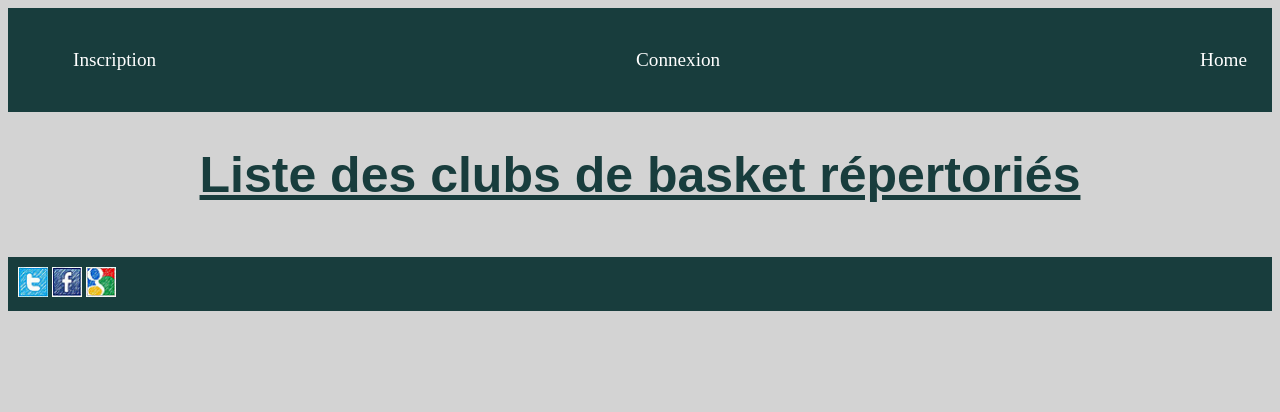
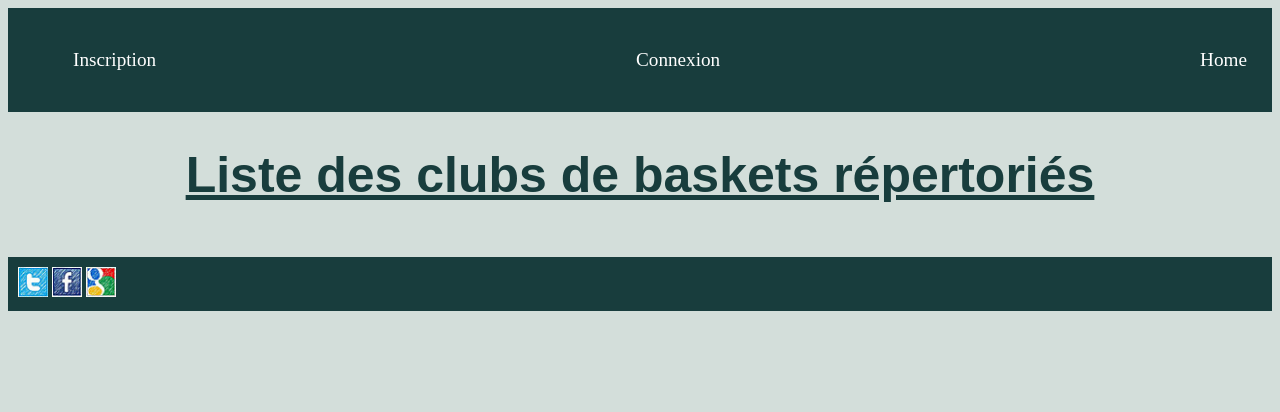
Before and after one commit to AugustinCollin/5TTi_Augustin_ProjetClubBasket_UAA12, a PHP site: page / in a window 1280 px wide. Shown: the top 412 px of the page. Run offline with PHP 8.4, Linux system fonts and the light colour scheme; data that the repository does not hold is empty.

Commit message:
correction des erreurs

```diff
--- a/Assets/Css/base.css
+++ b/Assets/Css/base.css
@@ -1,5 +1,5 @@
 body{
-    background-color: lightgrey;
+    background-color: rgb(211, 222, 218);
 }
 
 header {
--- a/Assets/Css/from.css
+++ b/Assets/Css/form.css
@@ -18,7 +18,7 @@ fieldset{
     color: whitesmoke;
     border: 1px solid rgb(24, 61, 61);
 }
-
+Ò
 .btn-primary {
     background-color: rgb(24, 61, 61);
     color: whitesmoke;
@@ -47,6 +47,8 @@ form label {
     display: block;
     font-size: 2em;
     margin: 10px 0;
+    color: orange;
+
 }
 
 form legend {
--- a/Controllers/clubController.php
+++ b/Controllers/clubController.php
@@ -4,7 +4,7 @@ require_once "Models/schoolModel.php";
 
 $uri = $_SERVER["REQUEST_URI"];
 
-if ($uri === "/mesclub_Basket"){
+if ($uri === "/mesClub_basket"){
     $school = selectMyclub_Basket($pdo);
 
     $title = "Mes clubs de basket";
--- a/Controllers/indexController.php
+++ b/Controllers/indexController.php
@@ -2,7 +2,7 @@
 
 //appel aux controller
 
-require_once ("Models/ClubModels.php");
+require_once ("Models/ClubModel.php");
 
 // on ajoutera par la suite les require aux modèles
 
--- a/Models/ClubModels.php
+++ b/Models/ClubModel.php
@@ -82,11 +82,15 @@ function selectAllOptions($pdo)
 function createclub_Basket($pdo)
 {
     try {
-        $query = 'insert into recette (recetteNom, recetteImage, utilisateurId)
+        $query = 'insert into club_basket (club_BasketNom, club_BaskteImage, utiId, club_BasketAdresse, club_BaketTel)
         values (:recetteNom, :recetteImage, :utilisateurId)';
         $addclub_Basket = $pdo->prepare($query);
         $addclub_Basket->execute([
             'club_BasketNom' => $_POST['nom'],
+            'club_BasketAdresse' => $_POST ['Adresse'],
+            'club_BasketVille' => $_POST ['Ville'],
+            'club_BasketCodePostal' => $_POST['code_postal'],
+            'club_BasketNumero' => $_POST ['numero_telephone'],
             'club_BasketImage' => $_POST['image'],
             'utilisateurId' => $_SESSION['user']->id
         ]);
--- a/Views/Component/navBar.php
+++ b/Views/Component/navBar.php
@@ -1,6 +1,6 @@
 <ul class = "flexible space-between">
     <?php if (isset($_SESSION['user'])) : ?>
-        <li class='menu'><a href='mesEcoles'>Mes clubs de basket</a></li>
+        <li class='menu'><a href='mesClub_Basket'>Mes clubs de basket</a></li>
         <li class='menu'><a href='profil'>Profil</a></li>
         <li class='menu'><a href='deconnexion'>Déconnexion</a></li>
     <?php else : ?>
--- a/Views/basket/basket.php
+++ b/Views/basket/basket.php
@@ -0,0 +1,5 @@
+<slect name="option[]" id="option_select" multiple>
+    <?php foreach ($options as $option) : ?>
+        <option value="<?= $option->optionclub_basketId ?>"><?= $option->nom ?></option>
+    <?php endforeach ?>
+</select>
--- a/Views/pageAccueil.php
+++ b/Views/pageAccueil.php
@@ -1,10 +1,8 @@
-<!-- corps de la page d'accueil qui prendar place dans le main de base.php -->
 
-<!-- !!! corriger le chemin de images ! -->
 <?php if ($uri === "/mesclub_Basket") : ?>
     <h1>Vos clubs de basket</h1>
 <?php else : ?>
-    <h1>Liste des clubs de basket répertoriés</h1>
+    <h1>Liste des clubs de baskets répertoriés</h1>
 <?php endif ?>
 
 <?php if (isset($_SESSION["user"])) : ?>
@@ -17,15 +15,15 @@
             <h2 class="center"><?= $club_Basket->club_BasketNom?></h2>
             <div>
                 <div class="flexible blocImageclub_basket">
-                    <img src="../../Assets/Images/Erpent.png" <?= $club_Basket->club_BasketImage ?> alt="photo du club de basket d'Erpent" >
+                    <img src=" <?= $club_Basket->club_BasketImage ?>" alt="photo du club de basket" >
                 </div>
                 <div class="center">
                 <a href=""></a>
                     <p><span><?= $club_Basket->club_BasketAdresse?> - </span> - <span><?= $club_Basket->club_BasketTel . " " . $club_Basket->club_BasketNom?></span></p>
                     <a href="voirClub.php" class="btn btn-page">Voir le club</a>
-                    <?php if ($uri === "/mesClubBasket") : ?>
-                        <p><a href="deleteClub?club_BasketId=<?= $club_Basket->club_BasketId ?>">Supprimer le club de basket</a></p>
-                        <p><a href="updateClub?club_BasketId=<?= $club_Basket->club_BasketId ?>">Modifier le club de basket</p>
+                    <?php if ($uri === "/mesClub_basket") : ?>
+                        <p><a href="deleteClub?club_basketId=<?= $club_Basket->club_BasketId ?>">Supprimer le club de basket</a></p>
+                        <p><a href="updateClub?club_basketId=<?= $club_Basket->club_BasketId ?>">Modifier le club de basket</p>
                     <?php endif ?>
                 </div>
             </div>
```
Also changed, not shown: Controllers/userController.php (line endings or trailing spaces), Views/Users/inscriptionOrEditProfile.php (line endings or trailing spaces).
